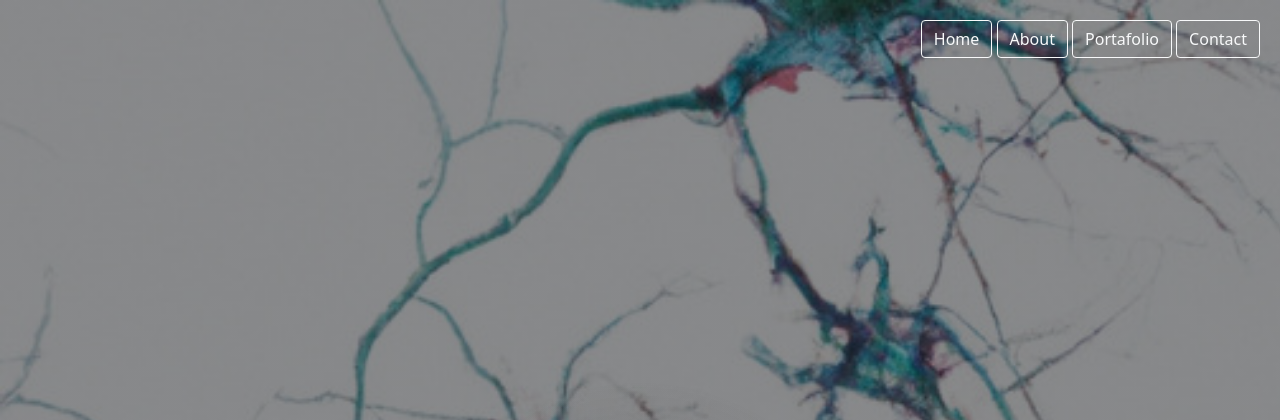
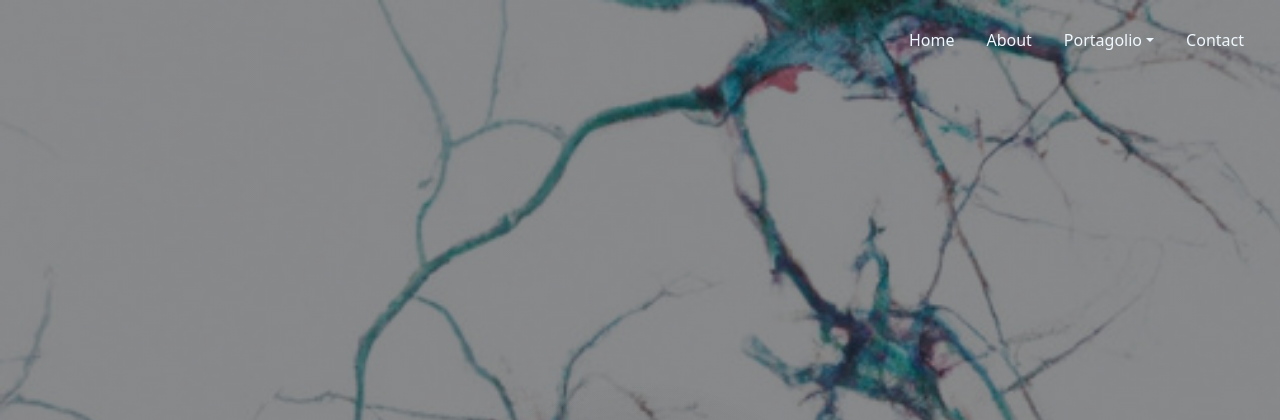
Before and after one commit to Ajela13/Alejandras_Website, a Django app: page /Home/ in a window 1280 px wide. Shown: the top 420 px of the page. Run offline with Django 4.2, Linux system fonts and the light colour scheme; some libraries are stand-ins or nearby versions.

Commit message:
update navbar home page

```diff
--- a/ViolenciaApp/templates/home.html
+++ b/ViolenciaApp/templates/home.html
@@ -21,11 +21,39 @@
         <div class="shadow">
             <div id="home" class="content">
                 <div class="uiButtons">
-                    <button  id="homeButton" onclick="scrollToSection('home')" type="button" class="btn btn-outline-light" >Home</button>
-                    <button onclick="scrollToSection('about')" type="button" class="btn btn-outline-light">About</button>
-                    <button onclick="scrollToSection('portafolio')" type="button" class="btn btn-outline-light">Portafolio</button>
-                    <button onclick="scrollToSection('contact')" type="button" class="btn btn-outline-light">Contact</button>
-                </div>
+                    <ul class="nav justify-content-end">
+                        <li class="nav-item">
+                          <a class="nav-link active" id="homeButton" onclick="scrollToSection('home')" aria-current="page" href="#" style="color: aliceblue;">Home</a>
+                        </li>
+                        <li class="nav-item">
+                            <a class="nav-link" onclick="scrollToSection('about')"  href="#" style="color: aliceblue;">About</a>
+                        </li>
+                        <li class="nav-item dropdown">
+                            <a class="nav-link dropdown-toggle" onclick="scrollToSection('portafolio')" data-bs-toggle="dropdown" href="#" role="button" aria-expanded="false" style="color: aliceblue;">Portagolio</a>
+                            <ul class="dropdown-menu">
+                                <li><a class="nav-link disabled" href="#" tabindex="-1" aria-disabled="true">Machine Learning</a>
+                                <li><a class="dropdown-item" href="{% url 'logistic_regression' %}">Logistic Regression</a></li>
+                                <li><a class="dropdown-item" href="#">K-nearest neighbors</a></li>
+                                <li><a class="dropdown-item" href="#">K means clustering</a></li>
+                                <li><a class="dropdown-item" href="#">Decision trees</a></li>
+                                <li><a class="dropdown-item" href="#">Random forest</a></li>
+                                <li><a class="dropdown-item" href="#">Ada boost</a></li>
+                                <li><a class="dropdown-item" href="#">Rifge and lasso regression</a></li>
+                                <li><hr class="dropdown-divider"></li>
+                                <li><a class="nav-link disabled" href="#" tabindex="-1" aria-disabled="true">Artificial Intelligence</a>
+                                    <li><a class="dropdown-item" href="#">Deep Learning</a></li>
+                                    <li><a class="dropdown-item" href="#">Computer Vision</a></li>
+                                    <li><a class="dropdown-item" href="#">NLP</a></li>
+                                    <li><a class="dropdown-item" href="#">Reinforcement learning</a></li>
+
+                            </ul>
+                          </li>
+
+                        <li class="nav-item">
+                          <a class="nav-link" onclick="scrollToSection('contact')" href="#" style="color: aliceblue;">Contact</a>
+                        </li>
+                      </ul>
+                    </div>
                 <header>
                     <nav class="navbar">
                         <h1 class="headerName">Alejandra Mariño Parra</h1>
--- a/ViolenciaApp/templates/logistic_regression.html
+++ b/ViolenciaApp/templates/logistic_regression.html
@@ -25,7 +25,7 @@
                             <a class="nav-link dropdown-toggle" data-bs-toggle="dropdown" href="#" role="button" aria-expanded="false" style="color: aliceblue;">Portagolio</a>
                             <ul class="dropdown-menu">
                                 <li><a class="nav-link disabled" href="#" tabindex="-1" aria-disabled="true">Machine Learning</a>
-                                <li><a class="dropdown-item" href="#">Logistic Regression</a></li>
+                                <li><a class="dropdown-item" href="{% url 'logistic_regression' %}">Logistic Regression</a></li>
                                 <li><a class="dropdown-item" href="#">K-nearest neighbors</a></li>
                                 <li><a class="dropdown-item" href="#">K means clustering</a></li>
                                 <li><a class="dropdown-item" href="#">Decision trees</a></li>
@@ -45,9 +45,6 @@
                         <li class="nav-item">
                           <a class="nav-link" href="#" style="color: aliceblue;">Contact</a>
                         </li>
-                        <li class="nav-item">
-                          <a class="nav-link disabled" href="#" tabindex="-1" aria-disabled="true">Disabled</a>
-                        </li>
                       </ul>
                 </div>
             </div>
```
